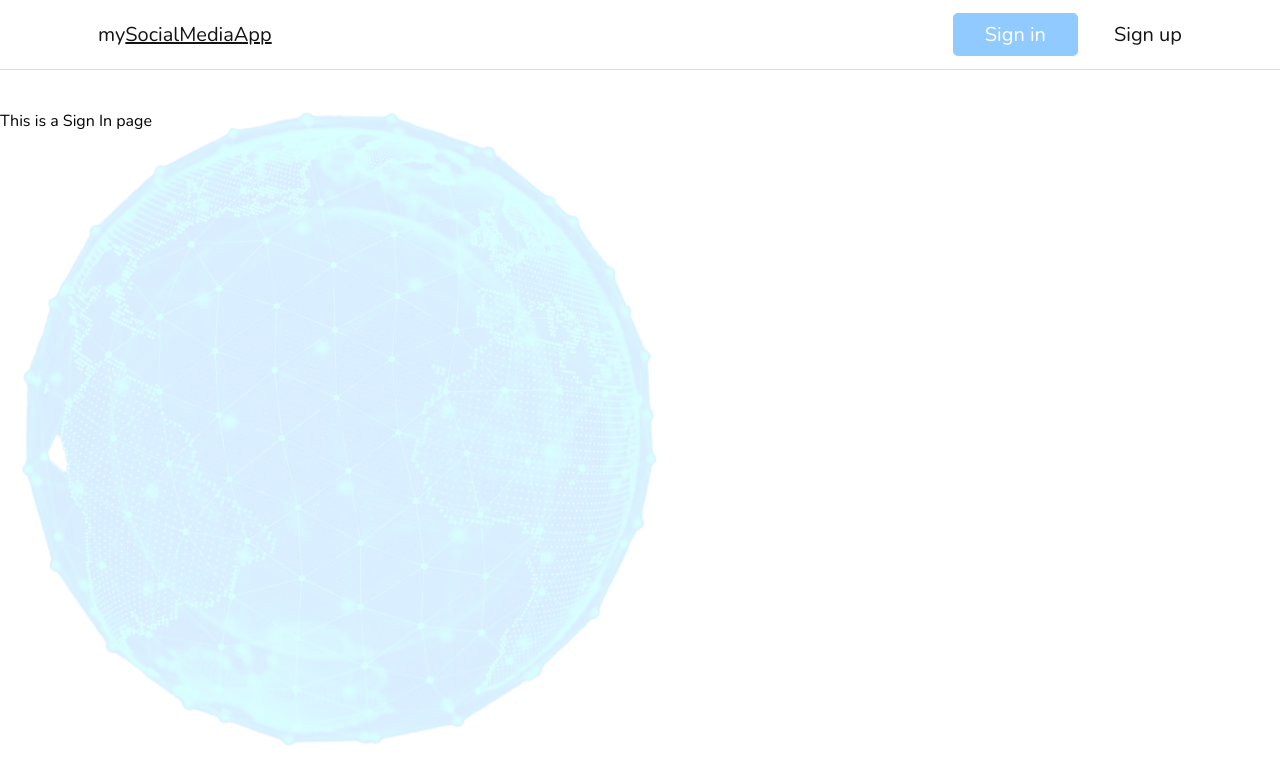
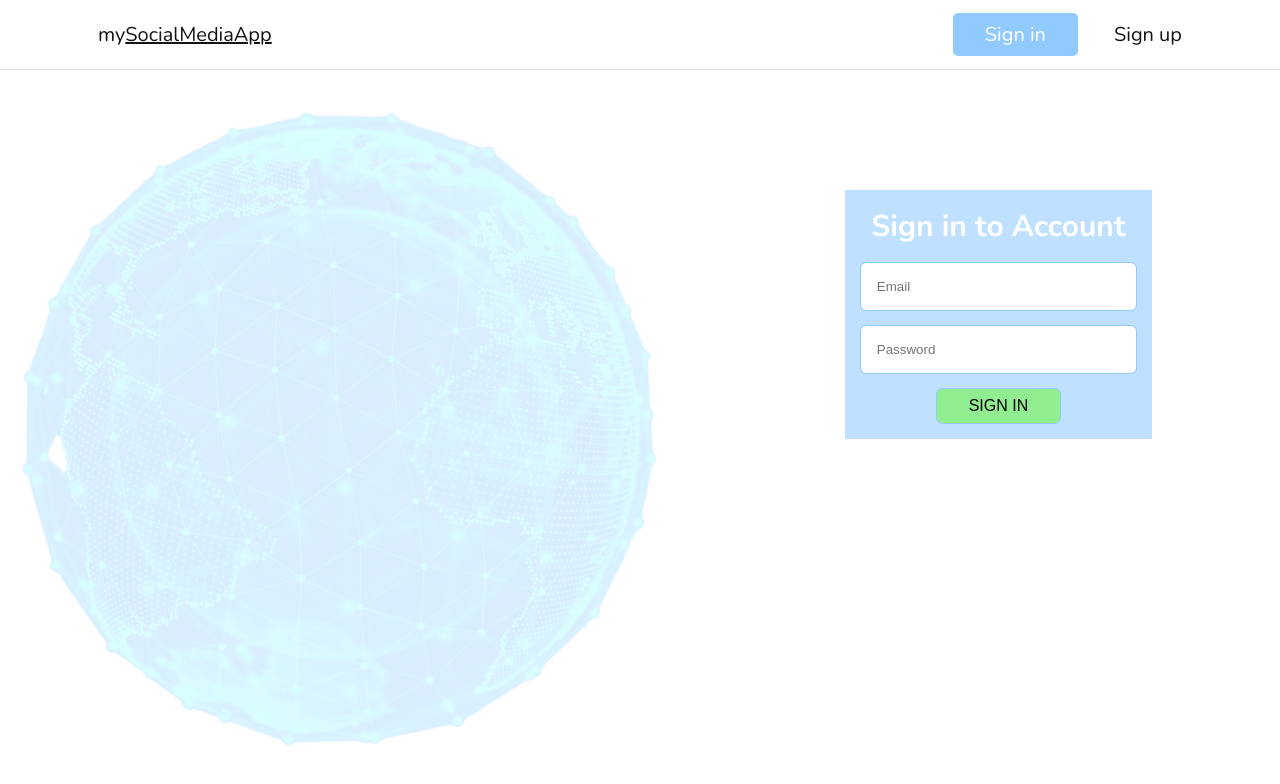
Before and after one commit to AlexCoder98/social-media-app, a React (Create React App) app in the folder frontend/: page /sign-in in a window 1280 px wide. Shown: the top 784 px of the page. Built offline with nearby package versions, Linux system fonts and the light colour scheme.

Commit message:
Sign in form created, some styles applied and input element component is created

```diff
--- /dev/null
+++ b/frontend/src/components/Forms/InputElement/InputElement.tsx
@@ -0,0 +1,11 @@
+import { InputElementProps } from '../../../types/form-input';
+
+const InputElement = ({ key, type, id, placeholder }: InputElementProps) => {
+    return (
+        <div key={key} className="app__form-input-container">
+            <input type={type} className="app__input" id={id} placeholder={placeholder} />
+        </div>
+    )
+}
+
+export default InputElement;
--- /dev/null
+++ b/frontend/src/components/Forms/SignInForm/SignInForm.tsx
@@ -0,0 +1,32 @@
+import InputElement from '../InputElement/InputElement';
+
+import { signInFormInputsData } from '../../../helpers/form-data';
+
+import '../../../styles/Form.css';
+
+const SignInForm = () => {
+    return (
+        <form method="POST" className="app__form log-in">
+            <header className="app__form-header">
+                <h2 className="app__form-h2">Sign in to Account</h2>
+            </header>
+            <main className="app__form-main">
+                {signInFormInputsData.map((input, i) => (
+                    <InputElement
+                        key={i + 1}
+                        type={input.type}
+                        id={input.id}
+                        placeholder={input.placeholder}
+                    />
+                ))}
+            </main>
+            <footer className="app__form-footer">
+                <div className="app__form-input-container">
+                    <input type="submit" className="app__input submit" id="submit" value="Sign In" />
+                </div>
+            </footer>
+        </form>
+    )
+}
+
+export default SignInForm;
--- a/frontend/src/components/Main/Main.tsx
+++ b/frontend/src/components/Main/Main.tsx
@@ -11,12 +11,14 @@ const Main = () => {
     return (
         <main className="app__main">
             <img className="app__main-background" src="/files/images/network_1_cutted.png" alt="Network main background" />
+            <section className="app__main-content">
                 <Routes>
                     <Route path='/' element={<HomePage />} index />
                     <Route path='/sign-in' element={<SignInPage />} />
                     <Route path='/sign-up' element={<SignUpPage />} />
                     <Route path='*' element={<NotFoundPage />} />
                 </Routes>
+            </section>
         </main>
     )
 }
--- /dev/null
+++ b/frontend/src/helpers/form-data.ts
@@ -0,0 +1,18 @@
+type FormInputsData = {
+    type: string;
+    id: string;
+    placeholder: string;
+}
+
+export const signInFormInputsData: FormInputsData[] = [
+    {
+        type: 'text',
+        id: 'email',
+        placeholder: 'Email',
+    },
+    {
+        type: 'password',
+        id: 'password',
+        placeholder: 'Password'
+    },
+]
--- a/frontend/src/pages/SignIn.tsx
+++ b/frontend/src/pages/SignIn.tsx
@@ -1,6 +1,12 @@
+import SignInForm from "../components/Forms/SignInForm/SignInForm";
+
+import '../styles/SignInPage.css';
+
 const SignInPage = () => {
     return (
-        <div>This is a Sign In page</div>
+        <div className="app__form-container">
+            <SignInForm />
+        </div>
     )
 }
 
--- /dev/null
+++ b/frontend/src/styles/Form.css
@@ -0,0 +1,49 @@
+.app__form {
+    min-width: 30%;
+    display: flex;
+    flex-direction: column;
+    align-items: center;
+    justify-content: space-between;
+    padding: 1rem;
+    background-color: hsla(209, 100%, 78%, 0.571);
+}
+
+.app__form-header {
+    margin-bottom: 1rem;
+}
+
+.app__form-h2 {
+    font-size: 30px;
+    color: #fff;
+}
+
+.app__form-main {
+    width: 100%;
+}
+
+.app__input {
+    border-radius: 5px;
+    border: none;
+    outline: 1px solid #91caff;
+}
+
+.app__input:not(.submit) {
+    padding: 1rem;
+    margin-bottom: 1rem;
+    width: 100%;
+    transition: .2s ease-in;
+}
+
+
+.app__input:not(.submit):focus {
+    box-shadow: inset 0 0 5px #91caff;
+}
+
+.app__input.submit {
+    width: fit-content;
+    padding: .5rem 2rem;
+    font-size: 16px;
+    cursor: pointer;
+    text-transform: uppercase;
+    background-color: lightgreen;
+}
--- a/frontend/src/styles/Main.css
+++ b/frontend/src/styles/Main.css
@@ -1,5 +1,6 @@
 .app__main {
     margin: 40px 0;
+    min-height: 50rem;
     position: relative;
 }
 
@@ -21,3 +22,8 @@
         transform: rotate(360deg);
     }
 }
+
+.app__main-content {
+    width: 80%;
+    margin: 0 auto;
+}
--- /dev/null
+++ b/frontend/src/styles/SignInPage.css
@@ -0,0 +1,6 @@
+.app__form-container {
+    display: flex;
+    flex-direction: column;
+    align-items: flex-end;
+    padding-top: 5rem;
+}
--- /dev/null
+++ b/frontend/src/types/form-input.ts
@@ -0,0 +1,6 @@
+export type InputElementProps = {
+    key: number
+    type: string;
+    id: string;
+    placeholder: string;
+}
```
Lines whose indentation alone changed are shown as unchanged.
